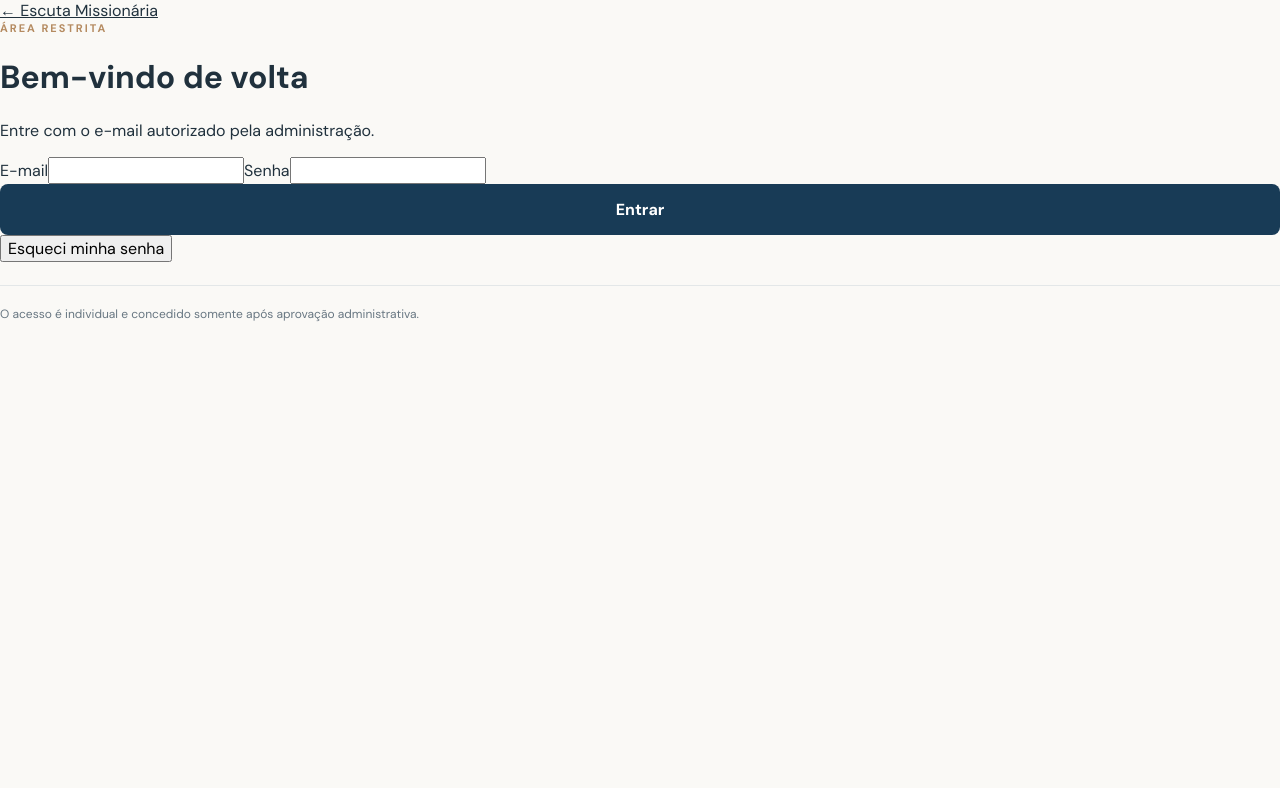
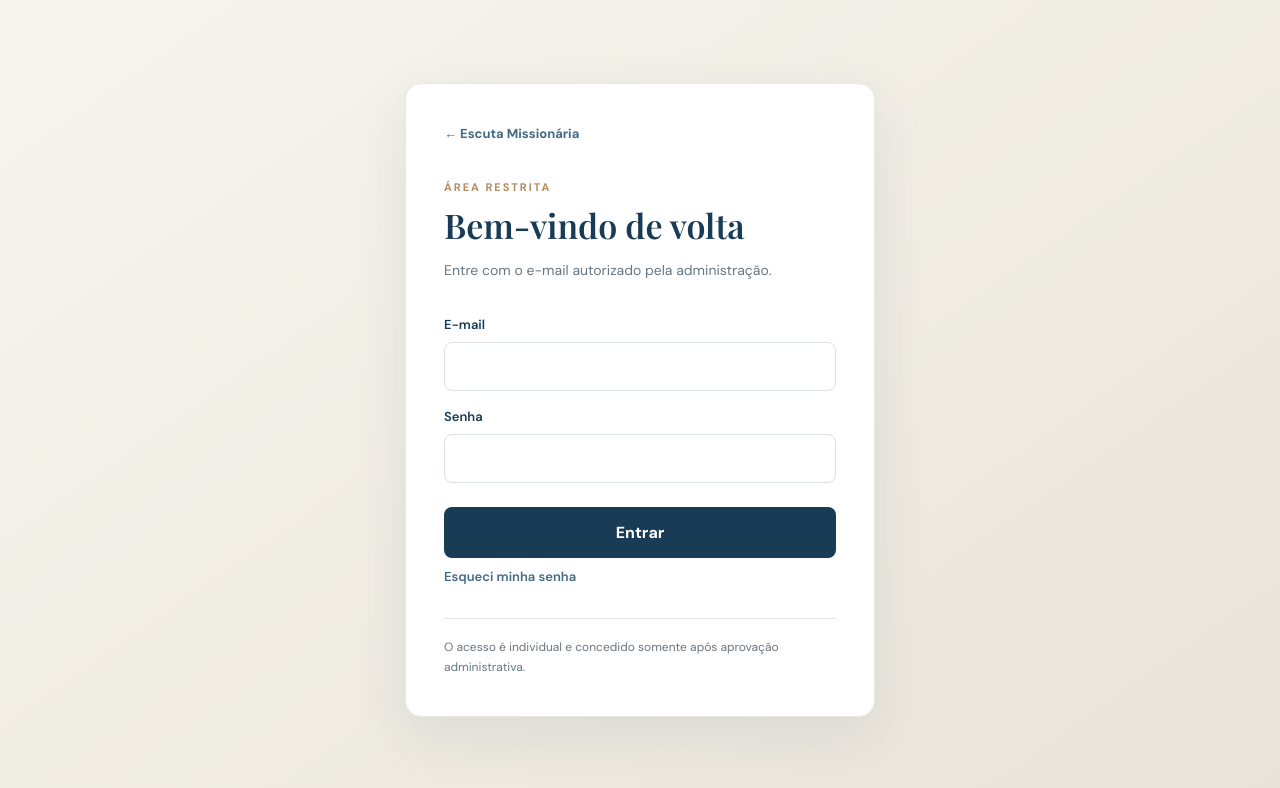
Before and after one commit to escuta-dev/escuta-missionaria, a Next.js app: page /login in a window 1280 px wide. Shown: the top 788 px of the page. Built offline with nearby package versions, Linux system fonts and the light colour scheme; no server answers.

Commit message:
Adiciona estilos para login, convite e painel administrativo

```diff
--- a/src/app/globals.css
+++ b/src/app/globals.css
@@ -59,3 +59,44 @@ a { color: inherit; }
   .form-grid { grid-template-columns: 1fr; gap: 15px; }
   .field.full { grid-column: auto; }
 }
+.auth-shell { min-height: 100vh; display: grid; place-items: center; padding: 32px 18px; background: linear-gradient(145deg, #f7f5ef, #e9e4d9); }
+.auth-card { width: min(100%, 470px); padding: 38px; background: white; border: 1px solid #e8e7e2; border-radius: 16px; box-shadow: 0 18px 55px rgba(24,59,86,.09); }
+.auth-brand { display: inline-block; margin-bottom: 38px; color: var(--blue); text-decoration: none; font-size: 13px; font-weight: 700; }
+.auth-card h1 { margin: 12px 0; color: var(--blue-deep); font: 600 34px/1.15 "Playfair Display", Georgia, serif; }
+.auth-card p { color: var(--muted); font-size: 14px; line-height: 1.7; }
+.auth-form { display: flex; flex-direction: column; gap: 9px; margin-top: 25px; }
+.auth-form label { margin-top: 8px; color: var(--blue-deep); font-size: 13px; font-weight: 600; }
+.auth-form input { width: 100%; border: 1px solid #dce2e5; border-radius: 8px; padding: 13px; outline: none; }
+.auth-form input:focus { border-color: var(--blue); box-shadow: 0 0 0 3px rgba(66,107,131,.12); }
+.auth-form .submit-button { margin-top: 15px; }
+.text-button { border: 0; background: none; padding: 10px 0; color: var(--blue); font-size: 13px; font-weight: 600; cursor: pointer; }
+.text-button:disabled { opacity: .5; cursor: not-allowed; }
+.auth-card .submit-button { display: block; text-align: center; text-decoration: none; }
+.admin-shell { min-height: 100vh; background: #f7f6f2; }
+.admin-header { height: 72px; padding: 0 max(24px, calc((100vw - 1080px) / 2)); display: flex; align-items: center; justify-content: space-between; background: white; border-bottom: 1px solid var(--line); }
+.admin-header .auth-brand { margin: 0; }
+.admin-content { max-width: 1080px; margin: 0 auto; padding: 56px 24px 80px; }
+.admin-content h1 { color: var(--blue-deep); font: 600 38px/1.15 "Playfair Display", Georgia, serif; margin: 12px 0; }
+.admin-lead { color: var(--muted); font-size: 14px; margin: 0 0 28px; }
+.request-list { display: grid; gap: 16px; margin-top: 25px; }
+.request-card { background: white; border: 1px solid #e3e7e8; border-radius: 12px; padding: 24px; }
+.request-top { display: flex; justify-content: space-between; align-items: flex-start; gap: 20px; }
+.request-top h2 { color: var(--blue-deep); margin: 0 0 6px; font: 600 23px "Playfair Display", Georgia, serif; }
+.request-top a { color: var(--blue); font-size: 13px; }
+.request-date { color: var(--muted); font-size: 12px; }
+.request-meta { display: flex; flex-wrap: wrap; gap: 16px; margin: 17px 0; color: var(--muted); font-size: 12px; }
+.request-summary { white-space: pre-wrap; line-height: 1.7; color: var(--ink); font-size: 14px; }
+.request-actions { display: flex; align-items: center; gap: 14px; margin-top: 20px; }
+.request-actions .submit-button { width: auto; padding: 12px 17px; }
+.reject-button { background: white; color: #8b4941; border: 1px solid #e8ceca; border-radius: 8px; padding: 11px 16px; font-weight: 600; cursor: pointer; }
+.reject-button:disabled { opacity: .5; cursor: not-allowed; }
+.empty-state { margin-top: 25px; background: white; border: 1px dashed #cbd4d9; border-radius: 12px; padding: 36px; color: var(--muted); text-align: center; }
+@media (max-width: 600px) {
+  .auth-card { padding: 28px 22px; }
+  .admin-content { padding: 36px 16px 60px; }
+  .admin-content h1 { font-size: 31px; }
+  .request-card { padding: 19px; }
+  .request-top { flex-direction: column; gap: 7px; }
+  .request-actions { flex-direction: column; align-items: stretch; }
+  .request-actions .submit-button { width: 100%; }
+}
```
